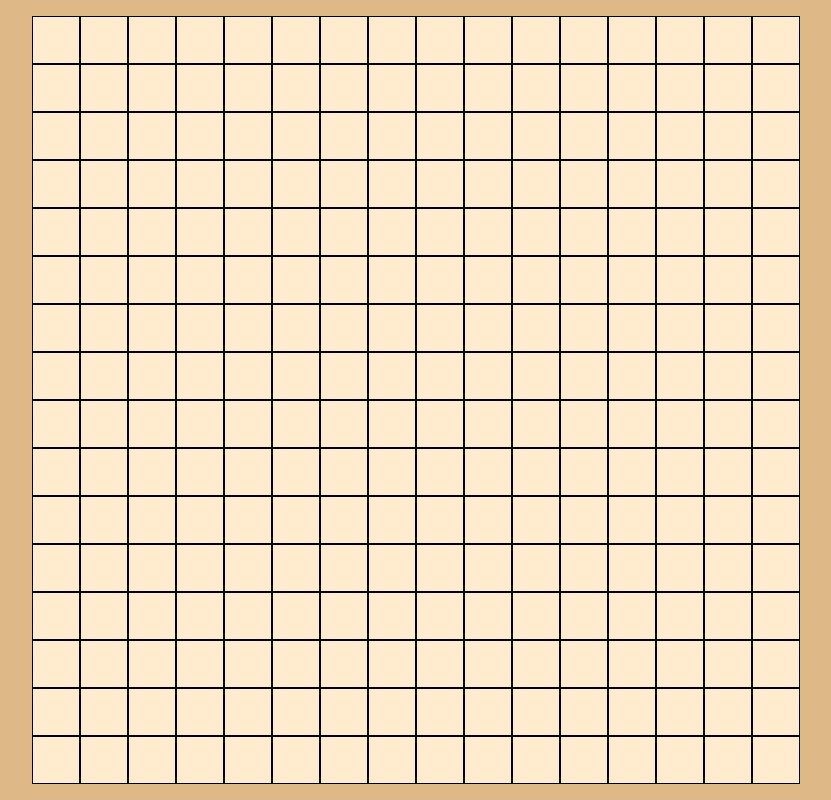
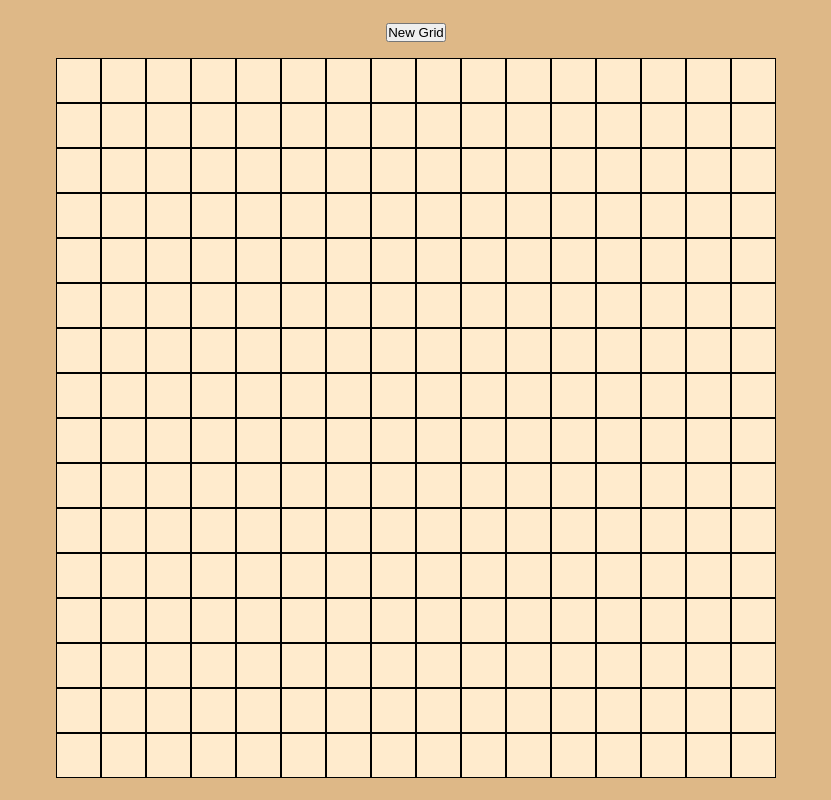
Before and after one commit to Kairu-San/Etch-a-Sketch, a plain HTML site: page index.html in a window 1280 px wide. Shown: the whole page, without its empty margins (224-1055 px from the left). Drawn offline with Linux system fonts and the light colour scheme.

Commit message:
feat: add new grid button

```diff
--- a/index.html
+++ b/index.html
@@ -8,6 +8,8 @@
 </head>
 <body>
 
+    <button id="newButton">New Grid</button>
+
     <div id="container"></div>
 
     <script src="script.js"></script>
--- a/script.js
+++ b/script.js
@@ -1,14 +1,36 @@
 const container = document.querySelector('#container');
 
-for (i = 0; i < 16; i++) {
-    for (j = 0; j < 16; j++) {
-        const grid = document.createElement('div');
-        grid.setAttribute("class", `square r${i+1} c${j+1}`);
+let gridSize = 16;
 
-        grid.addEventListener('mouseenter', ()=>{
-            grid.classList.add('hovered');
-        });
+function createGrid() {
 
-        container.appendChild(grid);
+    const squareSize = 90 / gridSize;
+
+    for (i = 0; i < gridSize; i++) {
+        for (j = 0; j < gridSize; j++) {
+            const grid = document.createElement('div');
+            grid.setAttribute("class", `square r${i + 1} c${j + 1}`);
+
+            grid.style.width = `${squareSize}vmin`;
+            grid.style.height = `${squareSize}vmin`;
+
+            grid.addEventListener('mouseenter', () => {
+                grid.classList.add('hovered');
+            });
+
+            container.appendChild(grid);
+        }
     }
 }
+
+createGrid();
+
+const newGrid = document.querySelector('#newButton');
+
+newGrid.addEventListener('click', () => {
+    let newSize = prompt("New Grid Size:");
+    gridSize = newSize;
+
+    container.innerHTML = "";
+    createGrid();
+});
--- a/style.css
+++ b/style.css
@@ -1,15 +1,17 @@
 * {
-    background-color: burlywood;
     margin: 0;
     padding: 0;
     box-sizing: border-box;
 }
 
 body {
+    background-color: burlywood;
     display: flex;
     justify-content: center;
     align-items: center;
     min-height: 100vh;
+    flex-direction: column;
+    gap: 2vmin;
 }
 
 #container {
@@ -17,7 +19,8 @@ body {
     flex-wrap: wrap;
     justify-content: center;
     align-items: center;
-    width: 96vmin;
+    width: 90vmin;
+    height: 90vmin;
 }
 
 .square {
```
